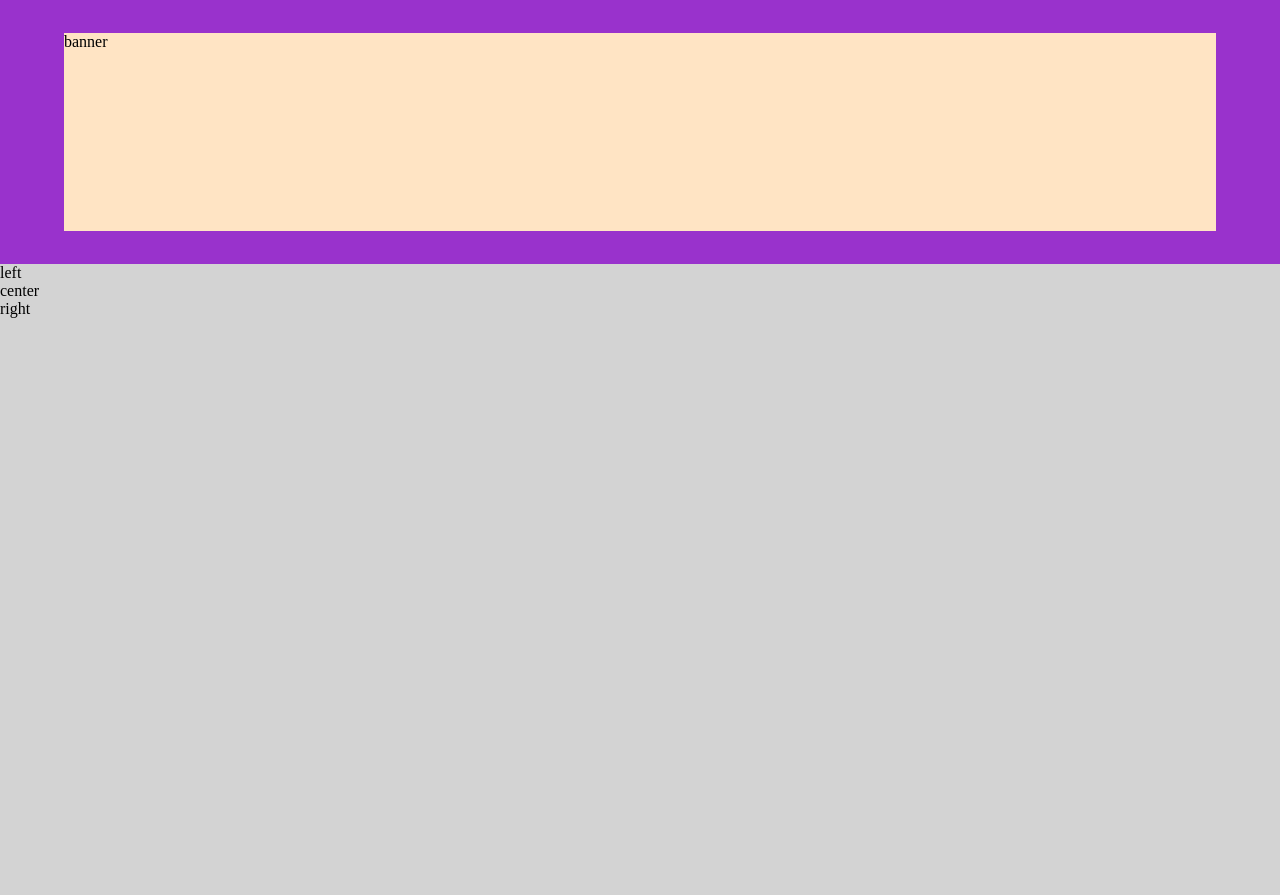
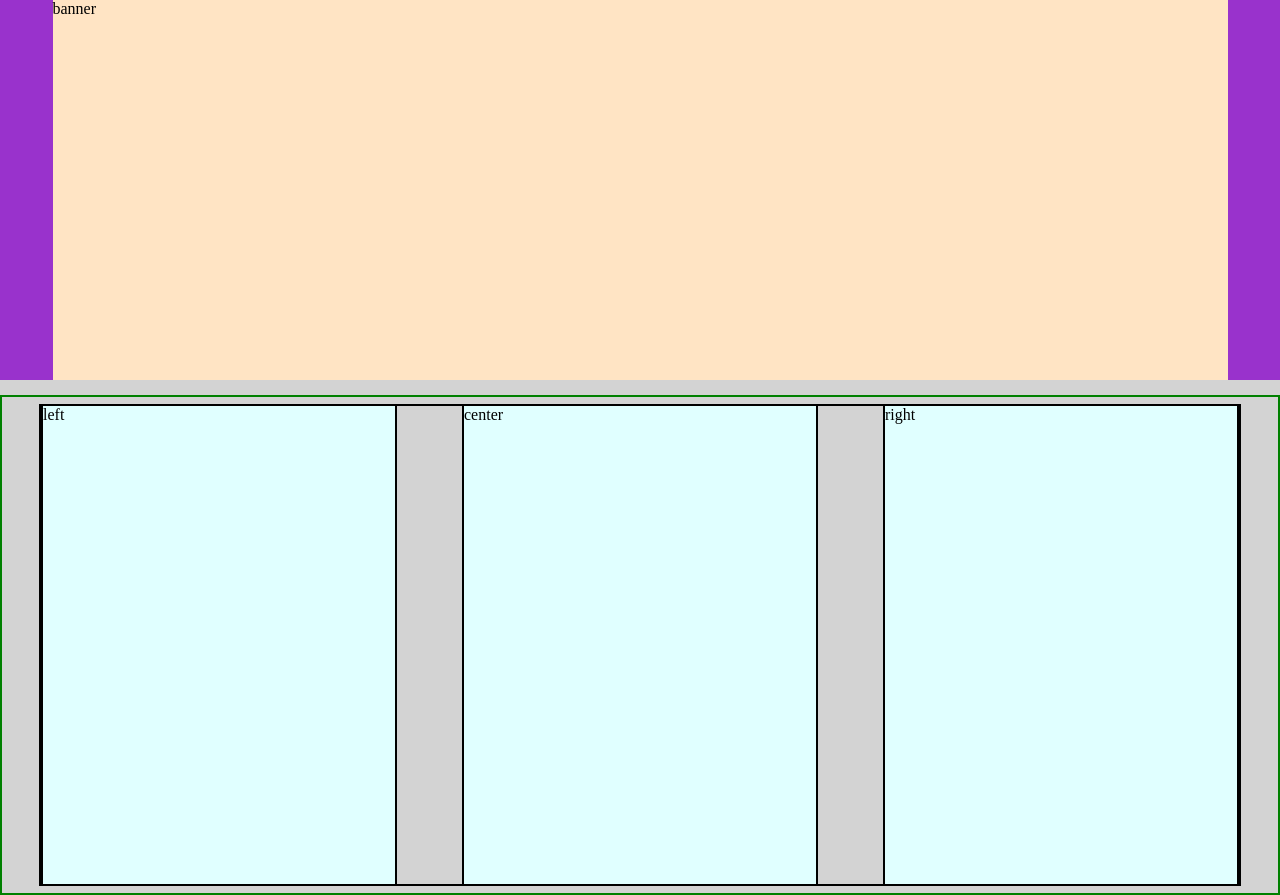
Before and after one commit to kauaproenca-byte/display, a website: page meu-senai/hero-section.html in a window 1280 px wide. Before the commit the page ends 800 px from the top, so only its background shows below. Drawn offline with Linux system fonts and the light colour scheme.

Commit message:
ADD: tentandp copiar o layout do meu senai

```diff
--- a/meu-senai/hero-section.css
+++ b/meu-senai/hero-section.css
@@ -12,35 +12,53 @@ body{
     background-color: lightgrey;
     width: 100vw;
     height: 100vh;
+
 }
 
 .content-header{
     width: 100%;
-    height: 33%;
+    height: 380px;
     background-color: darkorchid;
     display: flex;
     /* Alinhar na vertical (Y) */
     align-items: center;
     /* Alinhar na horizontal (X)*/
     justify-content: center;
+
+    margin-bottom: 15px;
 }
 
 /* Estilizar um elemento através da classe */
 
 .banner-header {
-    width: 90%;
-    height: 75%;
+    width: 1175px;
+    height: 380px;
     background-color: bisque;
 }
+.content-main{
 
-.hero-content--left{
+    height: 500px;
+    display: flex;
+    justify-content: center;
+    align-items: center;
 
+    border: 2px solid green;
 }
 
-.hero-content--right{
-
+.content-hero{
+    border: 2px solid;
+    width: 1202px;
+    height: 482px;
+    display: flex;
+    align-items: center;
+    justify-content: space-between;
 }
 
-.hero-content--center{
+/*Propriedades que são comum a todos os cards */
 
+.box{
+    background-color: lightcyan;
+    width: 356px;
+    height: 482px;
+    border: 2px solid;
 }
--- a/meu-senai/hero-section.html
+++ b/meu-senai/hero-section.html
@@ -16,10 +16,13 @@
             <span>banner</span>
         </div>
     </header>
-    <section class="hero-content">
-        <div class="hero-content--left"><span>left</span></div>
-        <div class="hero-content--center"><span>center</span></div>
-        <div class="hero-content--right"><span>right</span></div>
-    </section>
+    <main class="content-main">
+        <section class="content-hero">
+            <div class="box content-hero--left"><span>left</span></div>
+            <div class="box content-hero--center"><span>center</span></div>
+            <div class="box content-hero--right"><span>right</span></div>
+        </section>
+    </main>
+
 </body>
 </html>
```
Also changed, not shown: meu-senai/img/layout_meu_senai.png (added).
